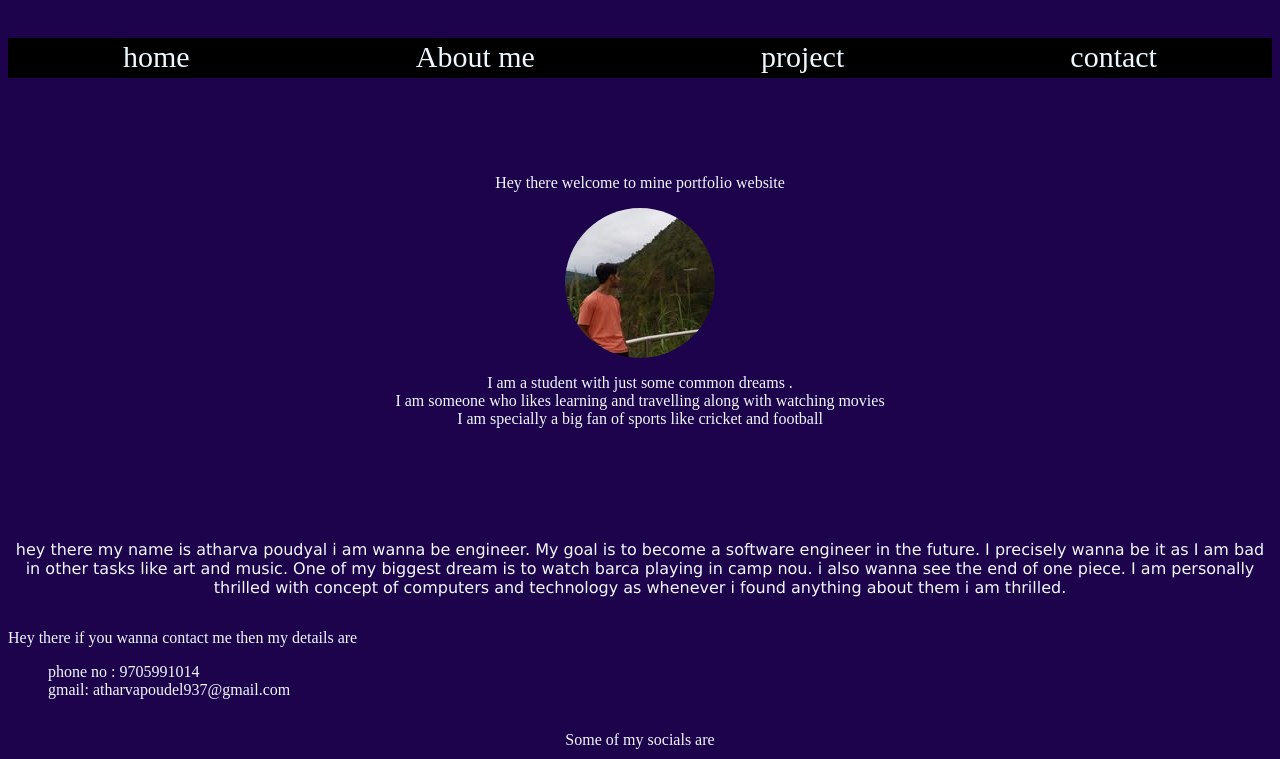
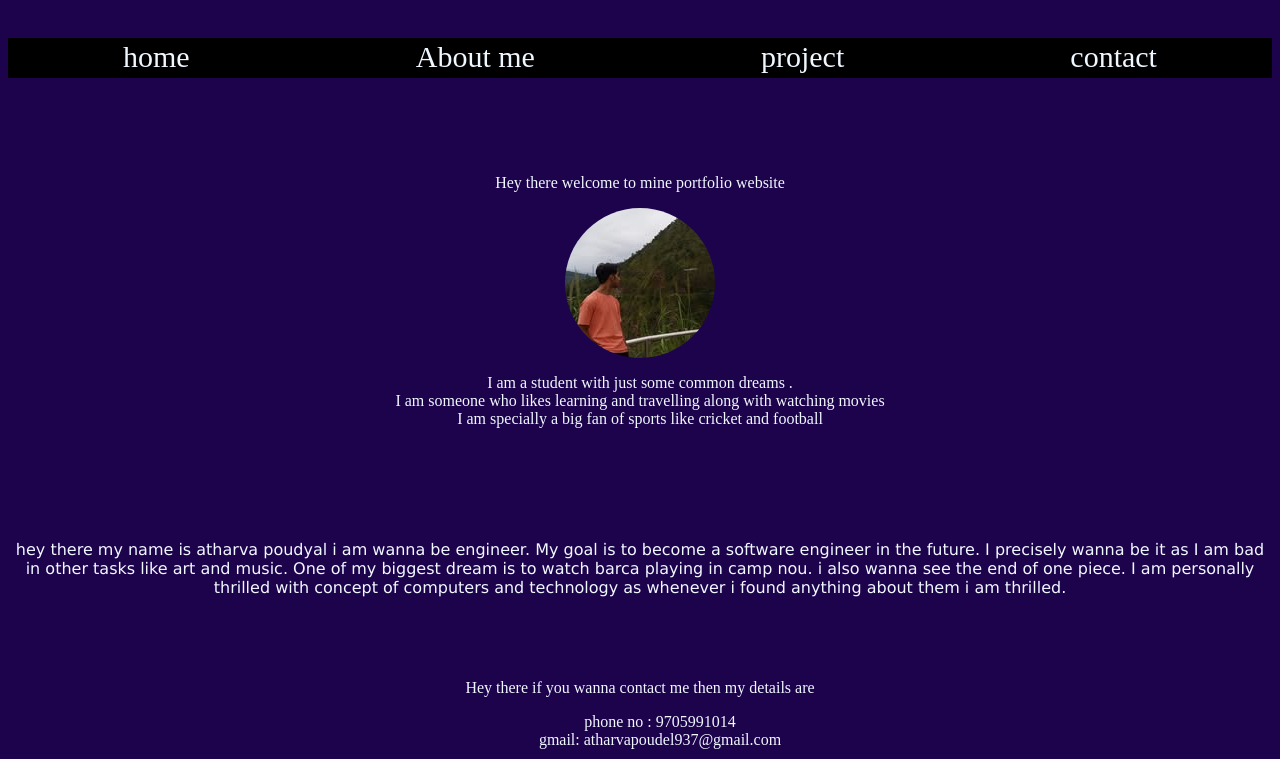
Before and after one commit to atharvapoudel937-tech/html-css, a plain HTML site: page index.html in a window 1280 px wide. Shown: the top 759 px of the page. Drawn offline with Linux system fonts and the light colour scheme.

Commit message:
Update stylesheet.css

```diff
--- a/stylesheet.css
+++ b/stylesheet.css
@@ -64,3 +64,9 @@ body{
     width: 50px;
     height: 50px;
 }
+
+#phone{
+    align-items: center;
+    text-align: center;
+    margin: 50px;
+}
```
